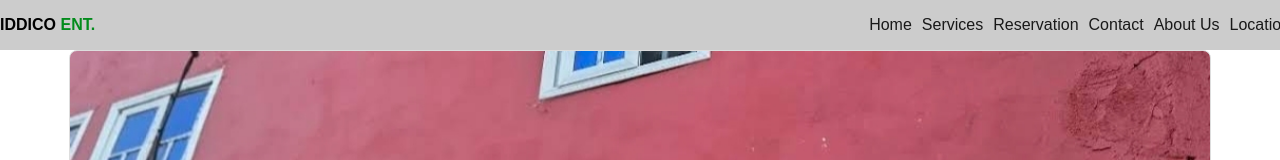
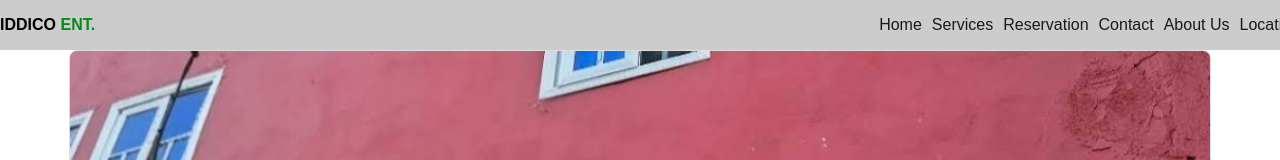
Before and after one commit to Abdulaziz129/Iddico.com, a plain HTML site: page index.html in a window 1280 px wide. Shown: the top 160 px of the page. Drawn offline with Linux system fonts and the light colour scheme.

Commit message:
Update style.css

```diff
--- a/style.css
+++ b/style.css
@@ -12,7 +12,7 @@ nav{
   align-items: center;
   background: #ccc;
   height: 50px;
-  padding: 0 10px;
+  padding: 0 20px 0 20px;
 
   span{
     color: #028b1b;
```
